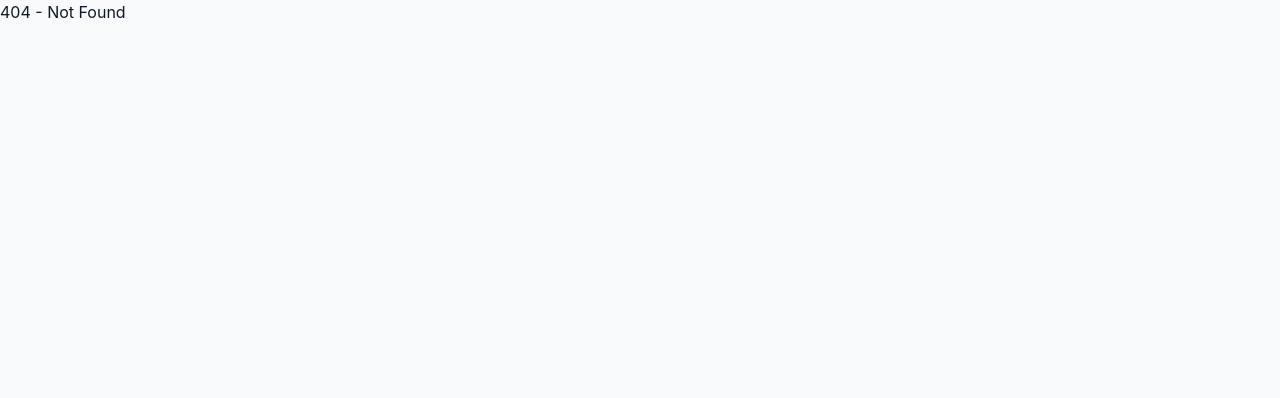
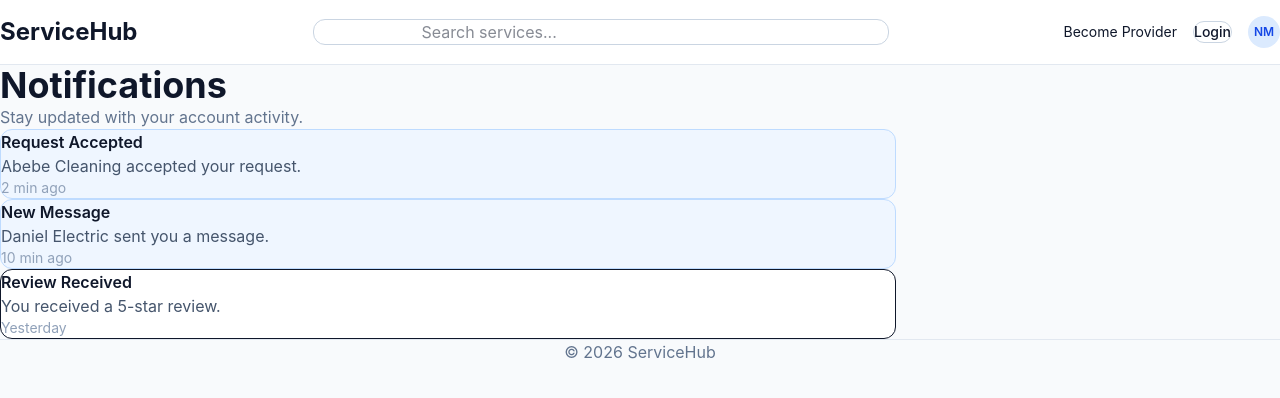
Before and after one commit to nibmangit/servicehub, a React app in the folder frontend/: page /notifications in a window 1280 px wide. Before the commit this address had no page. Shown: the top 398 px of the page. Built offline with nearby package versions, Linux system fonts and the light colour scheme; the HTML template or start-up script is replaced by a standard one.

Commit message:
feat: add the notification page and its component

```diff
--- a/frontend/src/app/router/router.jsx
+++ b/frontend/src/app/router/router.jsx
@@ -17,6 +17,7 @@ import RequestDetailPage from "../../pages/RequestDetailPage";
 import RequestsPage from "../../pages/RequestsPage";
 import IncomingRequestsPage from "../../pages/IncomingRequestsPage";
 import ChatPage from "../../pages/ChatPage";
+import NotificationsPage from "../../pages/NotificationsPage";
 
 export const router = createBrowserRouter([
     {
@@ -50,6 +51,10 @@ export const router = createBrowserRouter([
             {
                 path: "chat",
                 element: <ChatPage />
+            },
+            {
+                path: "notifications",
+                element: <NotificationsPage />
             }
         ],
     },
--- a/frontend/src/components/cards/NotificationCard.jsx
+++ b/frontend/src/components/cards/NotificationCard.jsx
@@ -0,0 +1,34 @@
+export default function NotificationCard({ notification }) {
+
+    return (
+
+        <div
+            className={`
+                p-5
+                rounded-xl
+                border
+                ${
+                    notification.read
+                        ? "bg-white"
+                        : "bg-blue-50 border-blue-200"
+                }
+            `}
+        >
+
+            <h3 className="font-semibold">
+                {notification.title}
+            </h3>
+
+            <p className="mt-2 text-slate-600">
+                {notification.message}
+            </p>
+
+            <p className="mt-3 text-sm text-slate-400">
+                {notification.time}
+            </p>
+
+        </div>
+
+    );
+
+}
--- a/frontend/src/components/notifications/NotificationList.jsx
+++ b/frontend/src/components/notifications/NotificationList.jsx
@@ -0,0 +1,23 @@
+import NotificationCard from "../cards/NotificationCard";
+import { notifications } from "../../mocks/notifications";
+
+export default function NotificationList() {
+
+    return (
+
+        <div className="space-y-4">
+
+            {notifications.map(notification => (
+
+                <NotificationCard
+                    key={notification.id}
+                    notification={notification}
+                />
+
+            ))}
+
+        </div>
+
+    );
+
+}
--- a/frontend/src/mocks/notifications.js
+++ b/frontend/src/mocks/notifications.js
@@ -0,0 +1,26 @@
+export const notifications = [
+    {
+        id: 1,
+        type: "request",
+        title: "Request Accepted",
+        message: "Abebe Cleaning accepted your request.",
+        time: "2 min ago",
+        read: false,
+    },
+    {
+        id: 2,
+        type: "chat",
+        title: "New Message",
+        message: "Daniel Electric sent you a message.",
+        time: "10 min ago",
+        read: false,
+    },
+    {
+        id: 3,
+        type: "review",
+        title: "Review Received",
+        message: "You received a 5-star review.",
+        time: "Yesterday",
+        read: true,
+    },
+];
--- a/frontend/src/pages/NotificationsPage.jsx
+++ b/frontend/src/pages/NotificationsPage.jsx
@@ -1,3 +1,27 @@
+import NotificationList from "../components/notifications/NotificationList";
+
 export default function NotificationsPage() {
-    return <h1>Notifications</h1>;
+
+    return (
+
+        <div className="max-w-4xl mx-auto px-6 py-10">
+
+            <h1 className="text-4xl font-bold">
+                Notifications
+            </h1>
+
+            <p className="text-slate-500 mt-2">
+                Stay updated with your account activity.
+            </p>
+
+            <div className="mt-8">
+
+                <NotificationList />
+
+            </div>
+
+        </div>
+
+    );
+
 }
```
